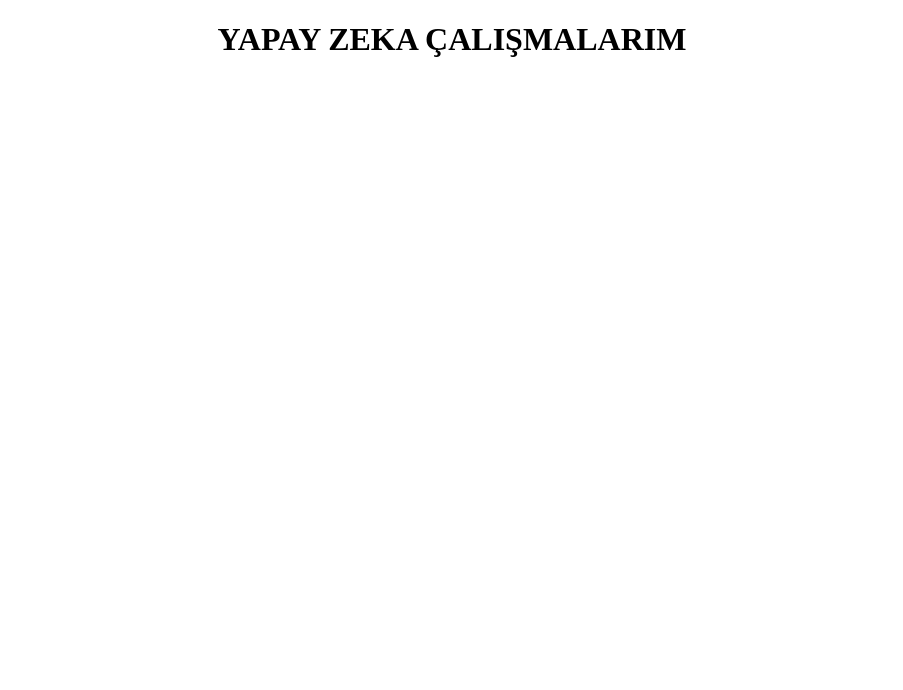
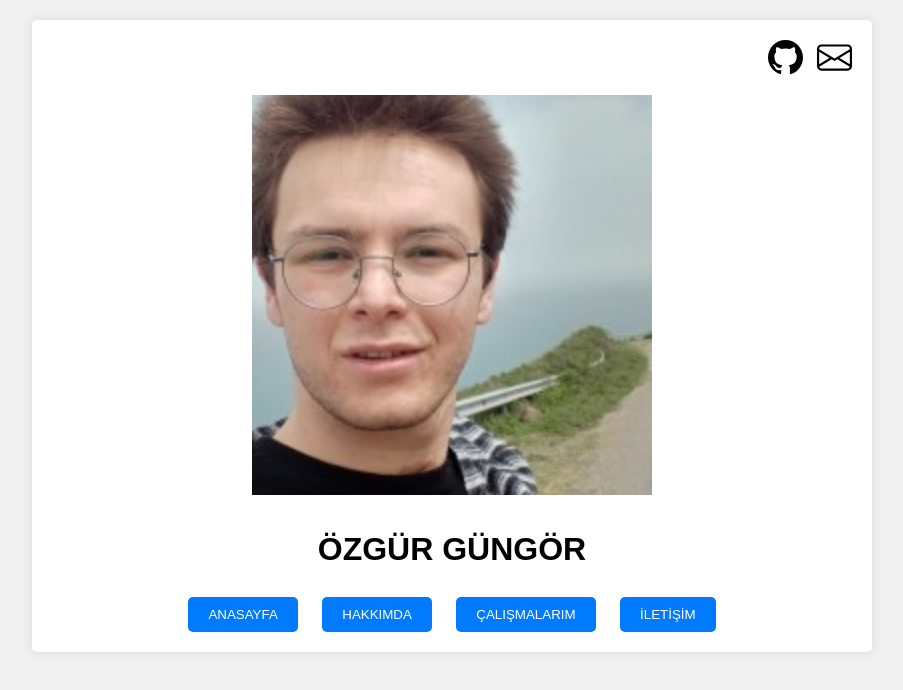
Before and after one commit to ozgurgungoro/ozgurgungoro.github.io, a plain HTML site: page index.htm in a window 1280 px wide. Shown: the whole page, without its empty margins (188-1091 px from the left). Drawn offline with Linux system fonts and the light colour scheme.

Commit message:
Add files via upload

```diff
--- /dev/null
+++ b/cssler/styles.css
@@ -0,0 +1,54 @@
+body {
+    font-family: Arial, sans-serif;
+    line-height: 1.6;
+    margin: 0;
+    padding: 0;
+    background-color: #f0f0f0;
+    margin-top: 20px; /* Üstten 20 piksel boşluk */
+}
+
+.container {
+    max-width: 800px;
+    margin: 0 auto;
+    padding: 20px;
+    background-color: #fff;
+    box-shadow: 0 0 10px rgba(0, 0, 0, 0.1);
+    border-radius: 5px;
+}
+
+.social-links {
+    text-align: right;
+    margin-bottom: 20px;
+}
+
+.social-link {
+    display: inline-block;
+    margin-left: 10px;
+}
+
+.social-link img {
+    vertical-align: middle;
+}
+
+.content {
+    text-align: center;
+}
+
+.button-group {
+    margin-top: 20px;
+}
+
+.button-group button {
+    margin: 0 10px;
+    padding: 10px 20px;
+    background-color: #007bff;
+    color: #fff;
+    border: none;
+    border-radius: 5px;
+    cursor: pointer;
+    transition: background-color 0.3s ease;
+}
+
+.button-group button:hover {
+    background-color: #0056b3;
+}
--- a/index.htm
+++ b/index.htm
@@ -3,15 +3,49 @@
 <head>
     <meta charset="UTF-8">
     <meta name="viewport" content="width=device-width, initial-scale=1.0">
-    <title>ANASAYFA</title>
+    <title>Anasayfa</title>
+    <link rel="stylesheet" href="cssler/styles.css">
 </head>
 <body>
 
+<div class="container">
+    <div class="social-links">
+        <div class="social-link">
+            <a href="https://github.com/ozgurgungoro">
+                <img src="img/github.svg" alt="GitHub" height="35">
+            </a>
+        </div>
+        <div class="social-link">
+            <a href="mailto:ozgurgungoor@icloud.com">
+                <img src="img/gmail.svg" alt="Gmail" height="35">
+            </a>
+        </div>
+    </div>
 
-    <center>
+    <div class="content">
 
-        <h1>YAPAY ZEKA ÇALIŞMALARIM</h1>
 
-    </center>
+        <img src="img/ben.png" alt="Örnek Resim" width="400">
+
+        <h1>ÖZGÜR GÜNGÖR</h1>
+
+
+
+        <div class="button-group">
+            <button>ANASAYFA</button>
+            <a href="htmler/hakkımda.htm"><button>HAKKIMDA</button></a>
+            <a href="https://github.com/ozgurgungoro?tab=repositories"><button>ÇALIŞMALARIM</button></a>
+            <a href="htmler/iletisim.htm"><button>İLETİŞİM</button></a>
+
+        </div>
+
+    </div>
+
+
+
+
+
+</div>
+
 </body>
 </html>
```
Also changed, not shown: htmler/iletisim.htm (added, +1 -0 lines), htmler/hakkımda.htm (added), htmler/python.htm (added), img/ben.png (added), img/github.svg (added), img/gmail.svg (added).
